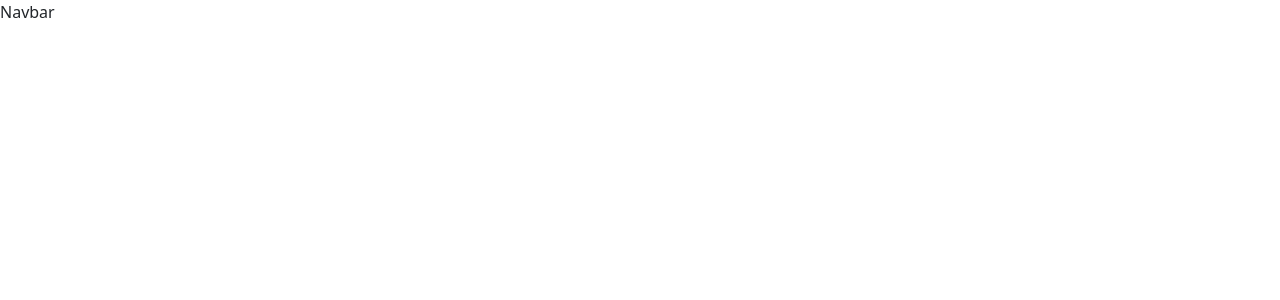
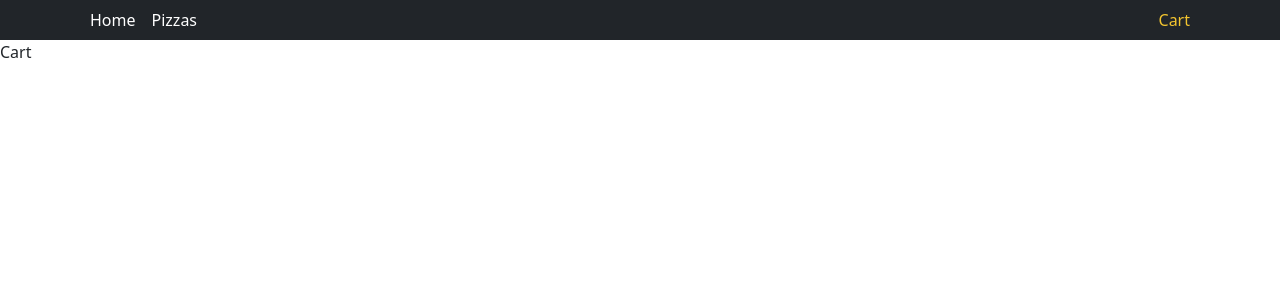
Before and after one commit to raulespmol/m5-d4-prueba-react, a React (Vite) app: page /cart in a window 1280 px wide. Shown: the top 300 px of the page. Built offline with nearby package versions, Linux system fonts and the light colour scheme.

Commit message:
navbar base,

```diff
--- a/src/App.css
+++ b/src/App.css
@@ -0,0 +1,9 @@
+nav a {
+  color: #FFF;
+  text-decoration: none;
+  padding: 8px;
+}
+
+nav a.active {
+  color: #f2c42f
+}
--- a/src/App.jsx
+++ b/src/App.jsx
@@ -1,12 +1,26 @@
 import Navbar from './components/Navbar'
+import { Routes, Route } from 'react-router-dom'
 
 import './App.css'
+import Home from './views/Home'
+import Pizzas from './views/Pizzas'
+import PizzaDetail from './views/PizzaDetail'
+import Cart from './views/Cart'
+import NotFound from './views/NotFound'
 
 function App() {
 
   return (
     <>
       <Navbar />
+
+      <Routes>
+        <Route path="/" element={<Home />} />
+        <Route path="/pizza" element={<Pizzas />} />
+        <Route path="/pizza/:name" element={<PizzaDetail />} />
+        <Route path="/cart" element={<Cart />} />
+        <Route path="*" element={<NotFound />} />
+      </Routes>
     </>
   )
 }
--- a/src/components/Navbar.jsx
+++ b/src/components/Navbar.jsx
@@ -1,6 +1,26 @@
+import { Container, Navbar as BNavbar, Nav } from "react-bootstrap"
+import { NavLink } from "react-router-dom"
+
 const Navbar = () => {
+  const setActiveClass = ({isActive}) => isActive ? 'active' : ''
   return (
-    <div>Navbar</div>
+    <BNavbar bg="dark">
+      <Container>
+        <div>
+          <NavLink to="/" className={setActiveClass}>
+            Home
+          </NavLink>
+          <NavLink to="/pizza" className={setActiveClass}>
+            Pizzas
+          </NavLink>
+        </div>
+        <div>
+          <NavLink to="/cart" className={setActiveClass}>
+            Cart
+          </NavLink>
+        </div>
+      </Container>
+    </BNavbar>
   )
 }
 
--- /dev/null
+++ b/src/views/Cart.jsx
@@ -0,0 +1,7 @@
+const Cart = () => {
+  return (
+    <div>Cart</div>
+  )
+}
+
+export default Cart
--- /dev/null
+++ b/src/views/NotFound.jsx
@@ -0,0 +1,7 @@
+const NotFound = () => {
+  return (
+    <div>NotFound</div>
+  )
+}
+
+export default NotFound
```
